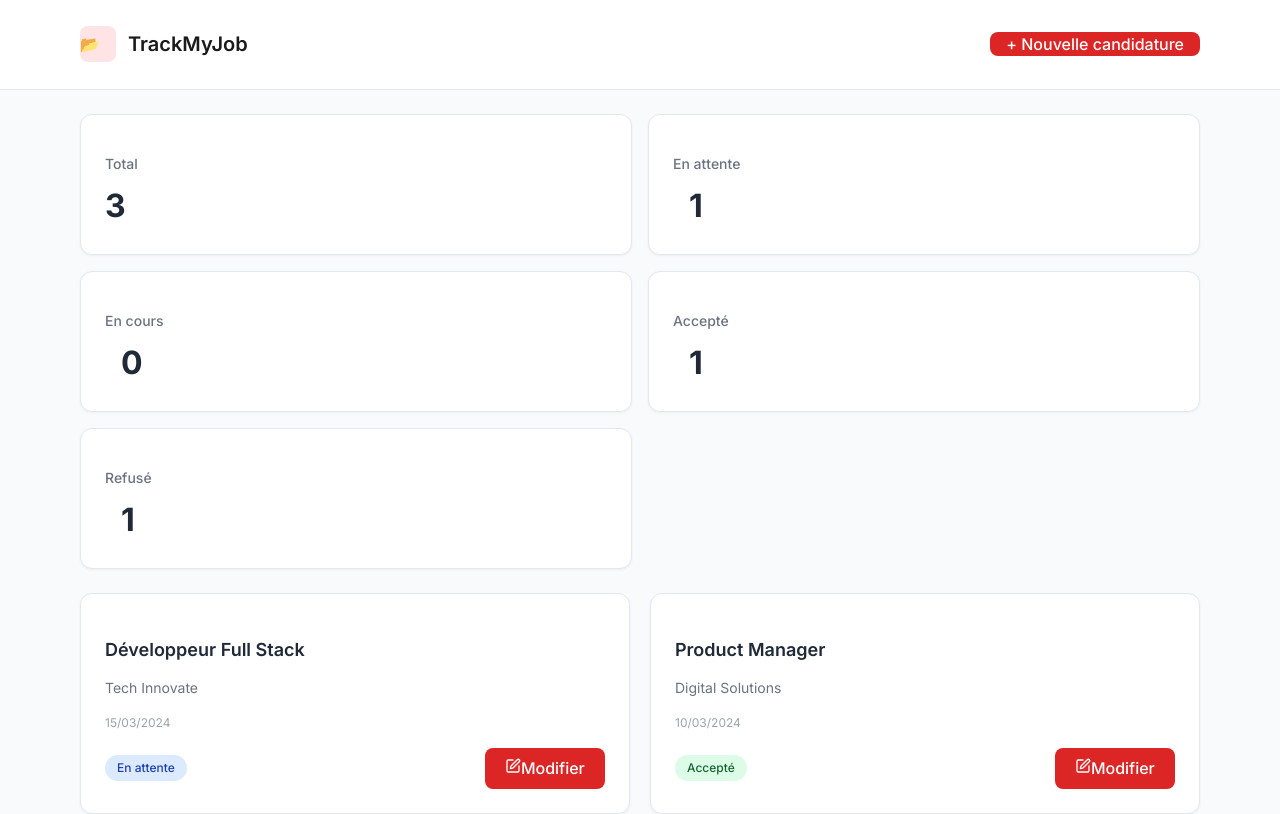
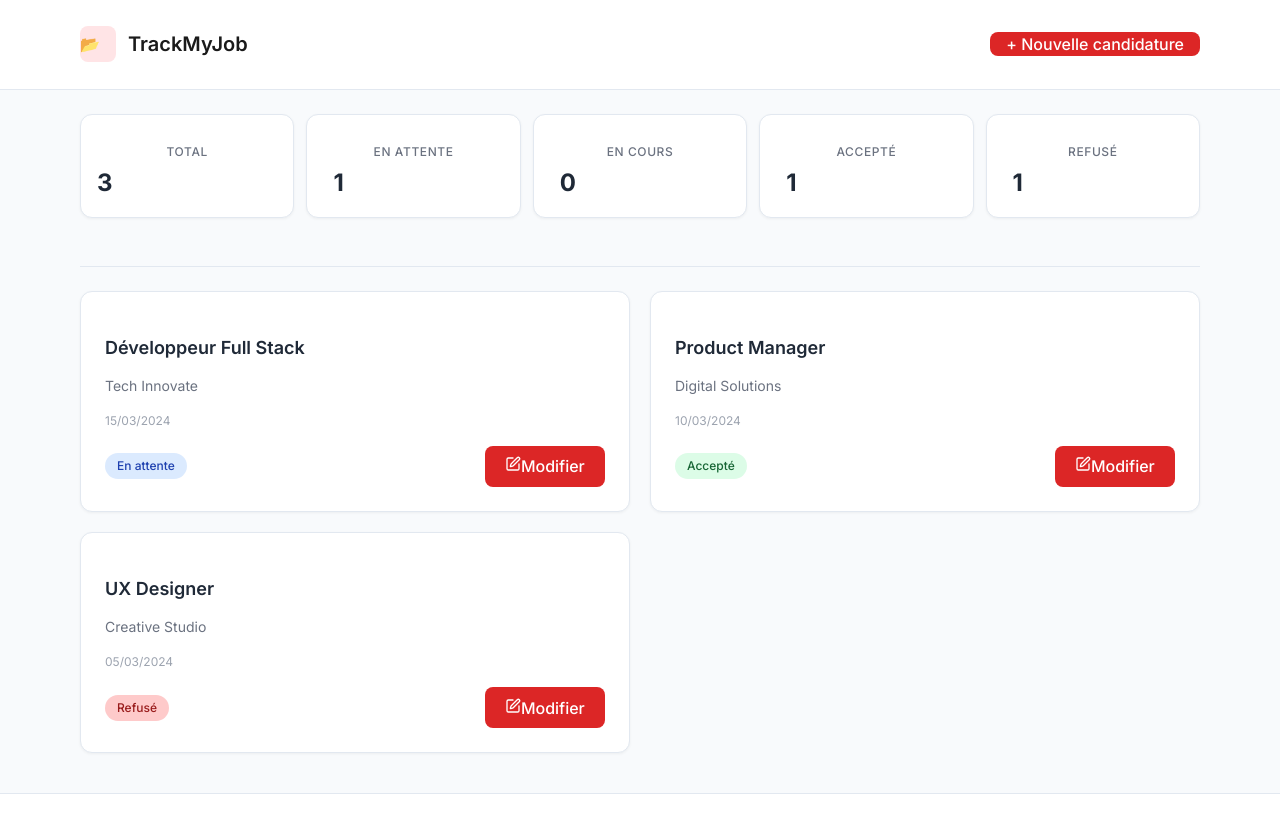
Before and after one commit to Maria29-b/suivie-candidature, a React app in the folder frontend/: page / in a window 1280 px wide. Shown: the top 814 px of the page. Built offline with nearby package versions, Linux system fonts and the light colour scheme; the HTML template or start-up script is replaced by a standard one.

Commit message:
alignement des cards

```diff
--- a/frontend/src/index.css
+++ b/frontend/src/index.css
@@ -182,15 +182,27 @@ button:focus-visible {
   grid-template-columns: repeat(4, minmax(0, 1fr));
 }
 
+.grid-cols-5 {
+  grid-template-columns: repeat(5, minmax(0, 1fr));
+}
+
 @media (min-width: 640px) {
   .sm\:grid-cols-2 {
     grid-template-columns: repeat(2, minmax(0, 1fr));
+  }
+
+  .sm\:grid-cols-3 {
+    grid-template-columns: repeat(3, minmax(0, 1fr));
   }
 }
 
 @media (min-width: 1024px) {
   .lg\:grid-cols-4 {
     grid-template-columns: repeat(4, minmax(0, 1fr));
+  }
+
+  .lg\:grid-cols-5 {
+    grid-template-columns: repeat(5, minmax(0, 1fr));
   }
 }
 
@@ -345,30 +357,37 @@ input::placeholder, textarea::placeholder {
 .stat-card {
   background: white;
   border-radius: 12px;
-  padding: 1.5rem;
+  padding: 1rem;  /* Réduit de 1.5rem à 1rem */
   border: 1px solid #e2e8f0;
   box-shadow: 0 1px 3px rgba(0, 0, 0, 0.05);
+  text-align: center;
 }
 
 .stat-card h3 {
-  font-size: 0.875rem;
+  font-size: 0.75rem;  /* Plus petit */
   font-weight: 500;
   color: #6b7280;
-  margin-bottom: 0.5rem;
+  margin-bottom: 0.25rem;  /* Réduit */
+  text-transform: uppercase;
+  letter-spacing: 0.05em;
 }
 
 .stat-card .value {
-  font-size: 2rem;
+  font-size: 1.5rem;  /* Réduit de 2rem à 1.5rem */
   font-weight: 700;
   color: #1f2937;
+  display: flex;
+  align-items: center;
+  justify-content: center;
+  gap: 0.25rem;
 }
 
 .stat-card .dot {
   display: inline-block;
-  width: 8px;
-  height: 8px;
+  width: 6px;  /* Plus petit */
+  height: 6px;
   border-radius: 50%;
-  margin-right: 0.5rem;
+  margin-right: 0.25rem;  /* Réduit */
 }
 
 /* ApplicationCard */
@@ -538,3 +557,24 @@ footer a {
     gap: 1rem;
   }
 }
+
+/* Responsive pour les statistiques sur mobile */
+@media (max-width: 768px) {
+  .grid-cols-5, .lg\:grid-cols-5 {
+    grid-template-columns: repeat(2, minmax(0, 1fr));
+  }
+}
+
+@media (max-width: 480px) {
+  .stat-card {
+    padding: 0.75rem 0.5rem;
+  }
+
+  .stat-card h3 {
+    font-size: 0.7rem;
+  }
+
+  .stat-card .value {
+    font-size: 1.25rem;
+  }
+}
--- a/frontend/src/pages/Dashboard.jsx
+++ b/frontend/src/pages/Dashboard.jsx
@@ -50,24 +50,33 @@ export default function Dashboard() {
 
       {/* Main Content */}
       <div className="flex-1">
-        {/* Stats */}
-        <div className="mx-auto max-w-6xl px-4 py-6 grid grid-cols-1 sm:grid-cols-2 lg:grid-cols-5 gap-4">
+        {/* Stats compactes */}
+        <div className="mx-auto max-w-6xl px-4 py-6">
+          <div className="grid grid-cols-2 sm:grid-cols-3 lg:grid-cols-5 gap-3">
             <StatCard title="Total" value={total} />
             <StatCard title="En attente" value={pending} dotColor="bg-blue-500" />
             <StatCard title="En cours" value={inProcess} dotColor="bg-yellow-500" />
             <StatCard title="Accepté" value={accepted} dotColor="bg-green-500" />
             <StatCard title="Refusé" value={rejected} dotColor="bg-red-500" />
           </div>
+        </div>
 
-        {/* Grid candidatures */}
-        <div className="mx-auto max-w-6xl px-4 pb-10 grid grid-cols-1 md:grid-cols-2 gap-5">
-          {applications.map(item =>
+        {/* Séparateur comme dans l'image 1 */}
+        <div className="mx-auto max-w-6xl px-4">
+          <hr className="border-t border-gray-300 my-6" />
+        </div>
+
+        {/* Grid candidatures - PARTIE MANQUANTE AJOUTÉE */}
+        <div className="mx-auto max-w-6xl px-4 pb-10">
+          <div className="grid grid-cols-1 md:grid-cols-2 gap-5">
+            {applications.map(item => (
               <ApplicationCard
                 key={item.id}
                 item={item}
                 onUpdate={handleUpdateApplication}
               />
-          )}
+            ))}
+          </div>
         </div>
       </div>
 
--- /dev/null
+++ b/package.json
@@ -0,0 +1,5 @@
+{
+  "dependencies": {
+    "lucide-react": "^0.553.0"
+  }
+}
```
Also changed, not shown: 1 other file (tests, documents, lock files or other folders). Lines whose indentation alone changed are shown as unchanged.
